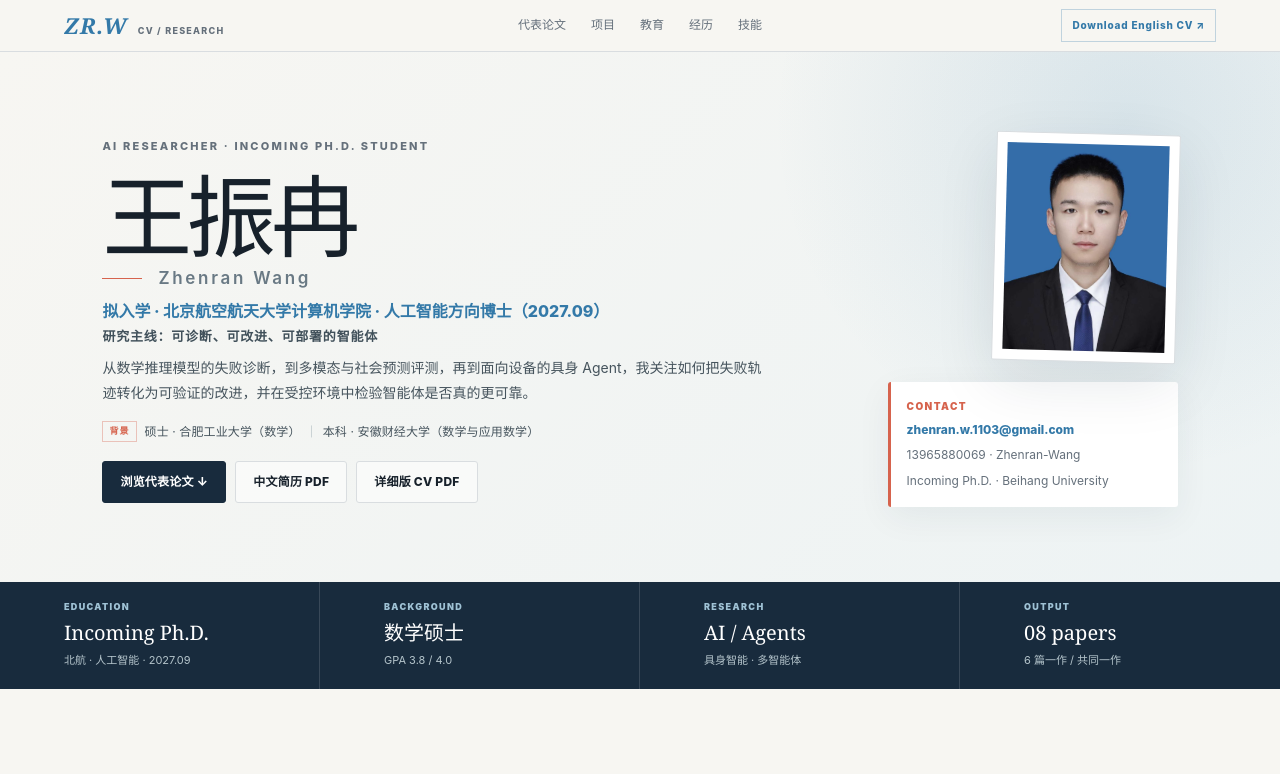
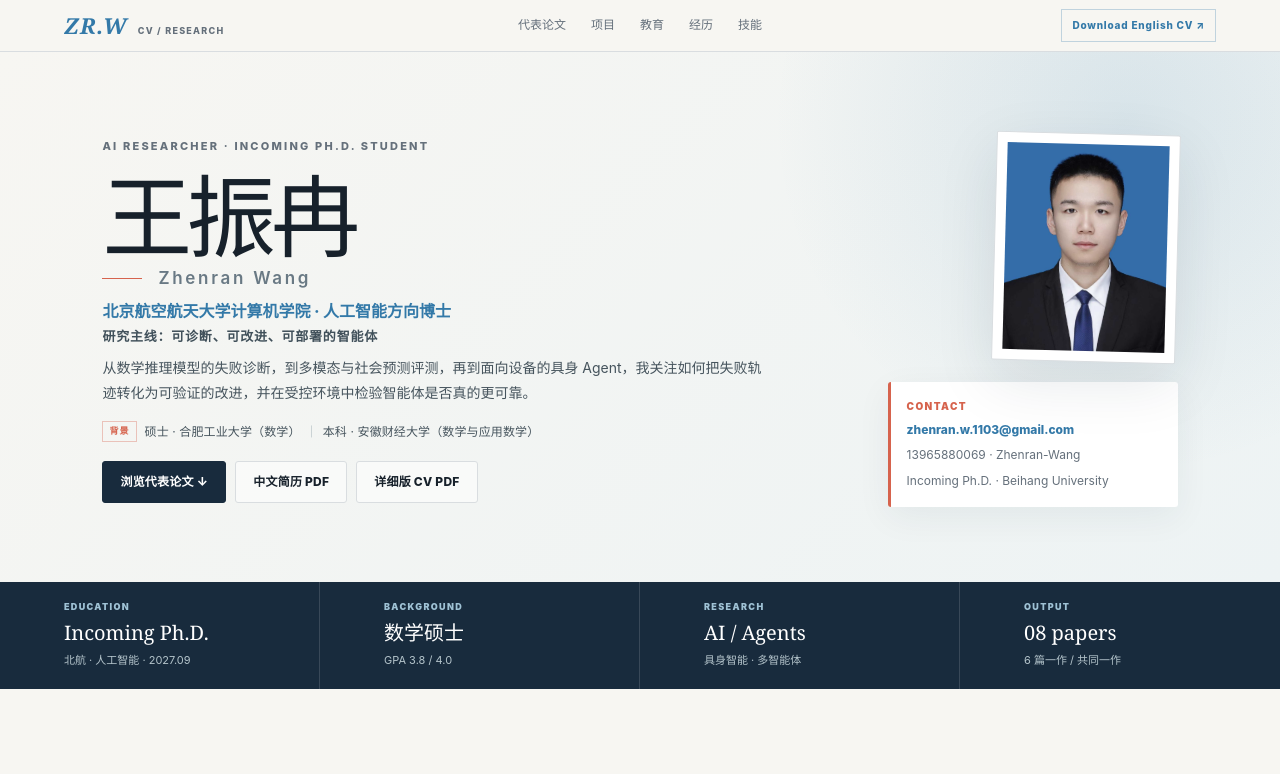
Before and after one commit to co-minder/Zhenran.Wang-CV, a plain HTML site: page index.html in a window 1280 px wide. Shown: the top 774 px of the page. Drawn offline with Linux system fonts and the light colour scheme.

Commit message:
简化首页博士介绍行，移除拟入学与日期

```diff
--- a/index.html
+++ b/index.html
@@ -31,7 +31,7 @@
           <div class="profile-hero-copy">
             <p class="eyebrow">AI RESEARCHER · INCOMING PH.D. STUDENT</p>
             <h1>王振冉<small>Zhenran Wang</small></h1>
-            <p class="profile-role">拟入学 · 北京航空航天大学计算机学院 · 人工智能方向博士（2027.09）</p>
+            <p class="profile-role">北京航空航天大学计算机学院 · 人工智能方向博士</p>
             <p class="profile-interests">研究主线：可诊断、可改进、可部署的智能体</p>
             <p class="profile-lede">从数学推理模型的失败诊断，到多模态与社会预测评测，再到面向设备的具身 Agent，我关注如何把失败轨迹转化为可验证的改进，并在受控环境中检验智能体是否真的更可靠。</p>
             <p class="profile-education"><b>背景</b><span>硕士 · 合肥工业大学（数学）</span><span>本科 · 安徽财经大学（数学与应用数学）</span></p>
```
